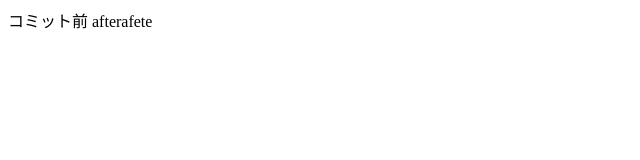
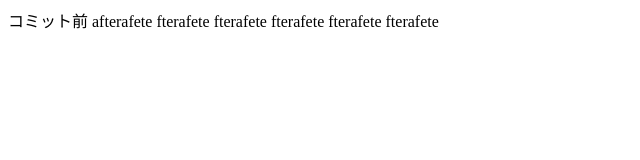
Before and after one commit to 2dx-eko/git_practice, a plain HTML site: page index.html in a window 1280 px wide. Shown: the whole page, without its empty margins (0-640 px from the left). Drawn offline with Linux system fonts and the light colour scheme.

Commit message:
no message

```diff
--- a/index.html
+++ b/index.html
@@ -9,6 +9,10 @@
 <body>
 コミット前
 afterafete
-
+fterafete
+fterafete
+fterafete
+fterafete
+fterafete
 </body>
 </html>
```
